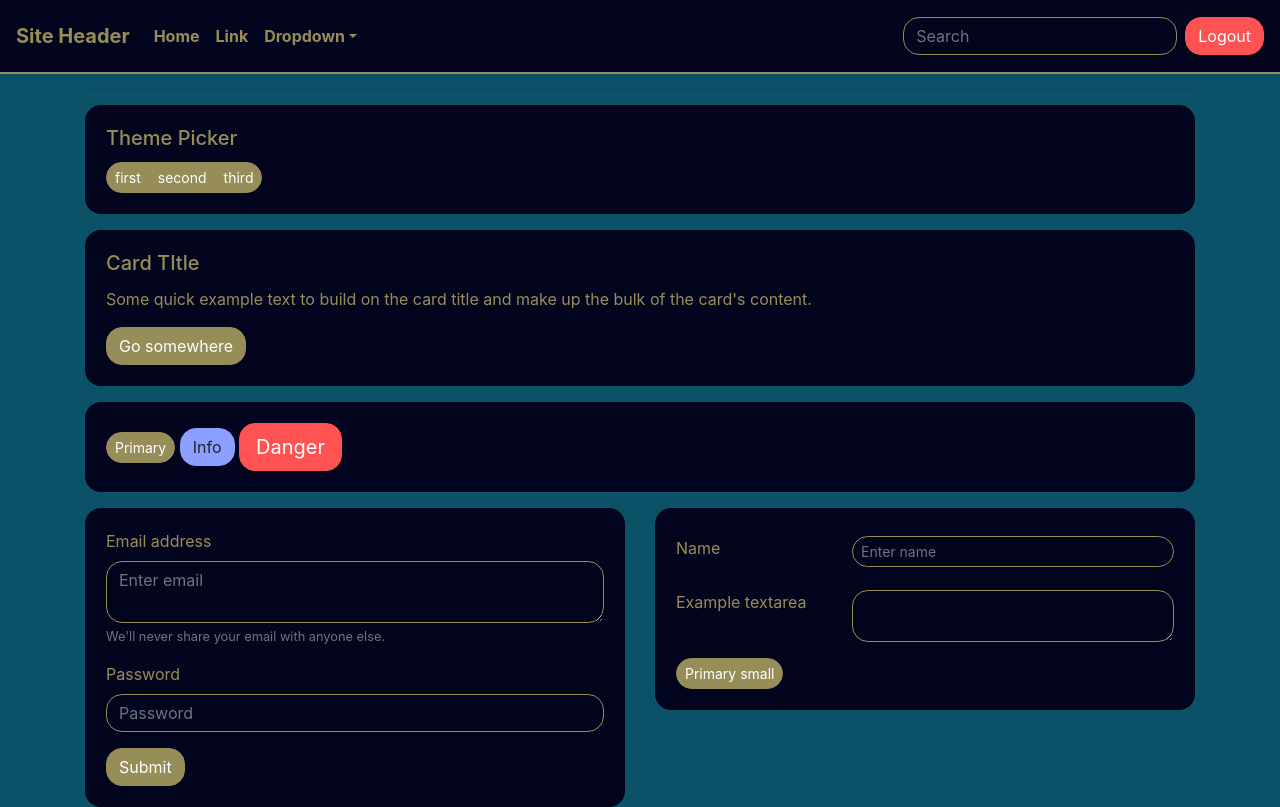
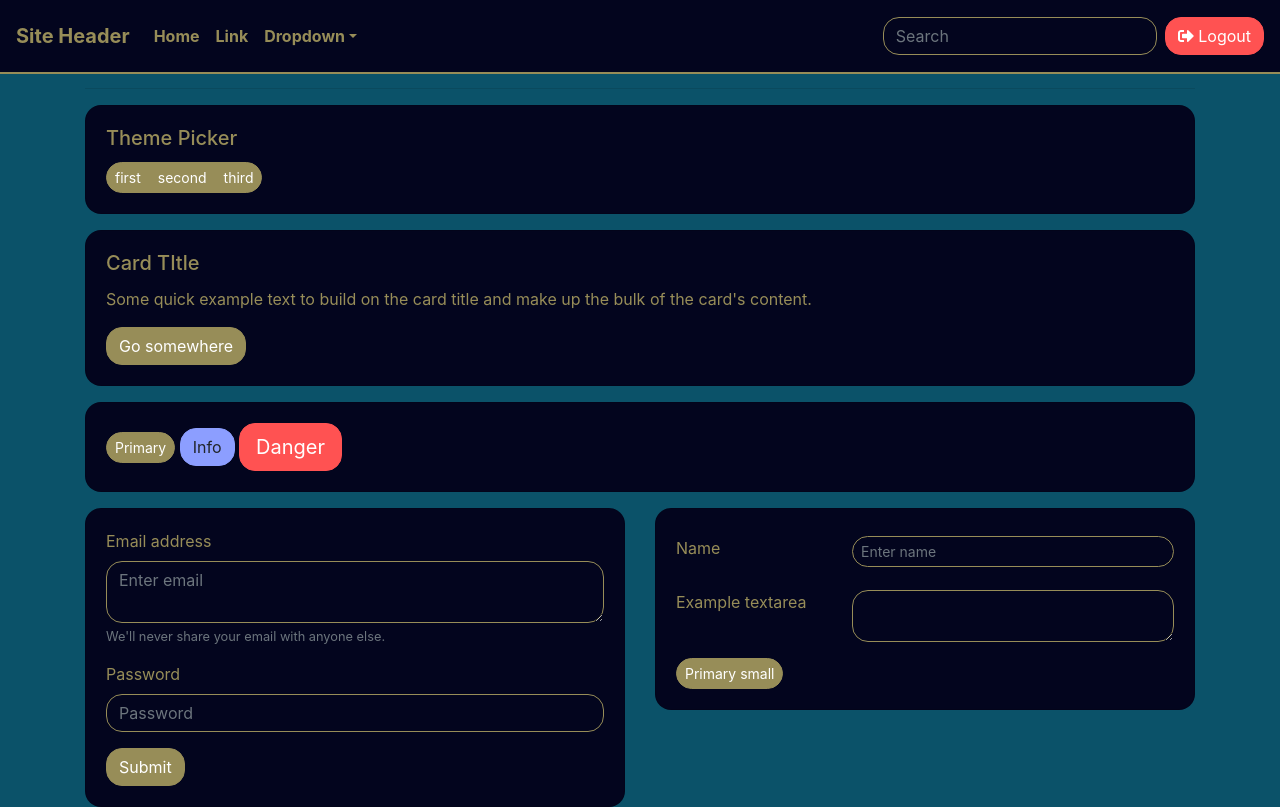
Before and after one commit to ShockProof/my-react-bootstrap, a React (Create React App) app: page / in a window 1280 px wide. Built offline with nearby package versions, Linux system fonts and the light colour scheme.

Commit message:
add logout icon to button

```diff
--- a/src/ui-v1/components/logout-button/index.jsx
+++ b/src/ui-v1/components/logout-button/index.jsx
@@ -1,4 +1,7 @@
 import React, { useState } from 'react';
+
+import { faSignOutAlt } from "@fortawesome/free-solid-svg-icons";
+import { FontAwesomeIcon } from '@fortawesome/react-fontawesome';
 
 import Button from '@design-lib/button/Button';
 import Modal from '@design-lib/modal';
@@ -10,9 +13,15 @@
   const handleCloseModal = () => setShowModal(false);
   const handleShowModal = () => setShowModal(true);
 
+  const buttonLabel = (
+    <>
+      <FontAwesomeIcon icon={faSignOutAlt} /> Logout
+    </>
+  );
+
   return (
     <>
-      <Button variant="danger" label="Logout" onClick={handleShowModal}/>
+      <Button variant="danger" label={buttonLabel} onClick={handleShowModal} />
 
       <Modal
         show={showModal}
```
